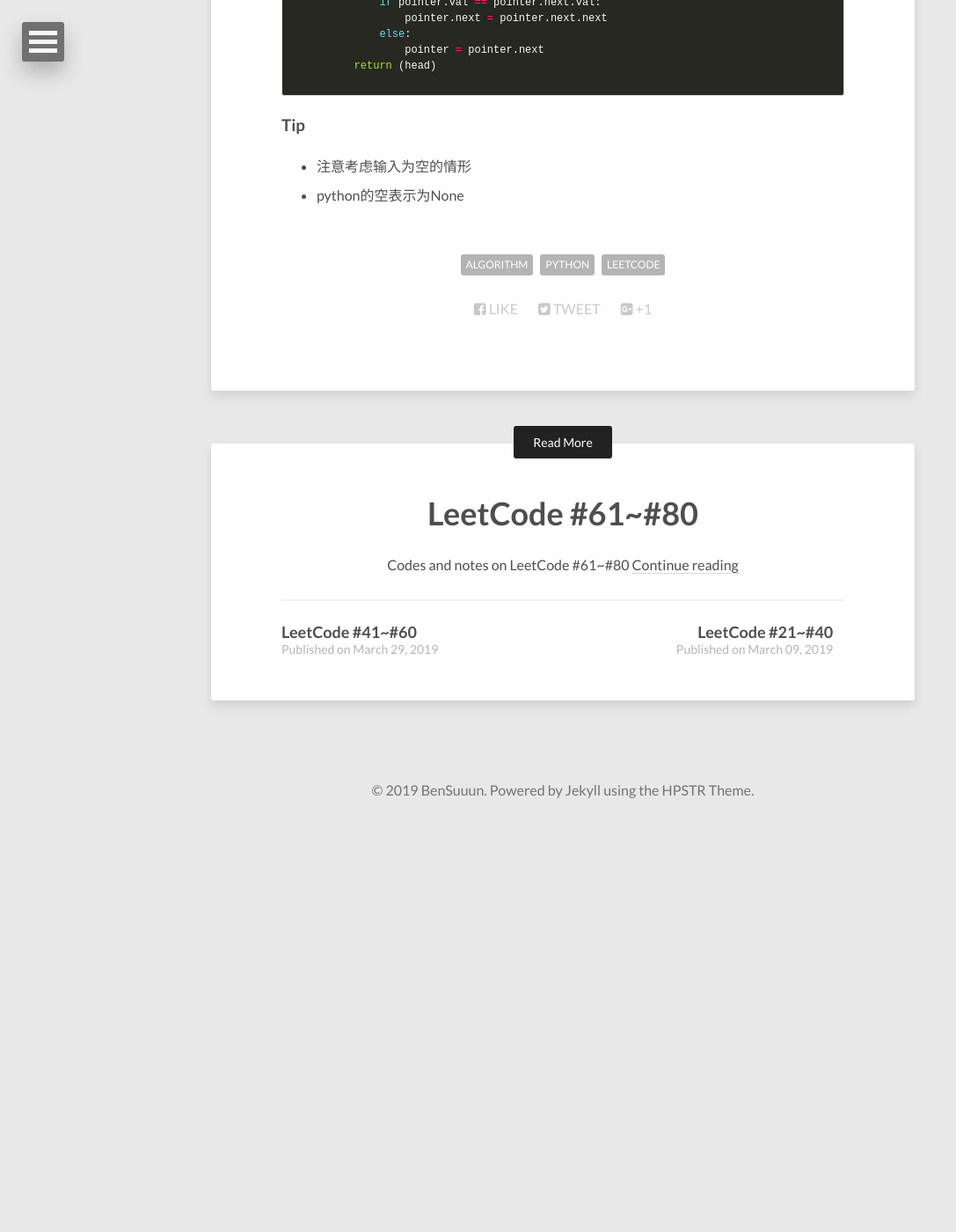
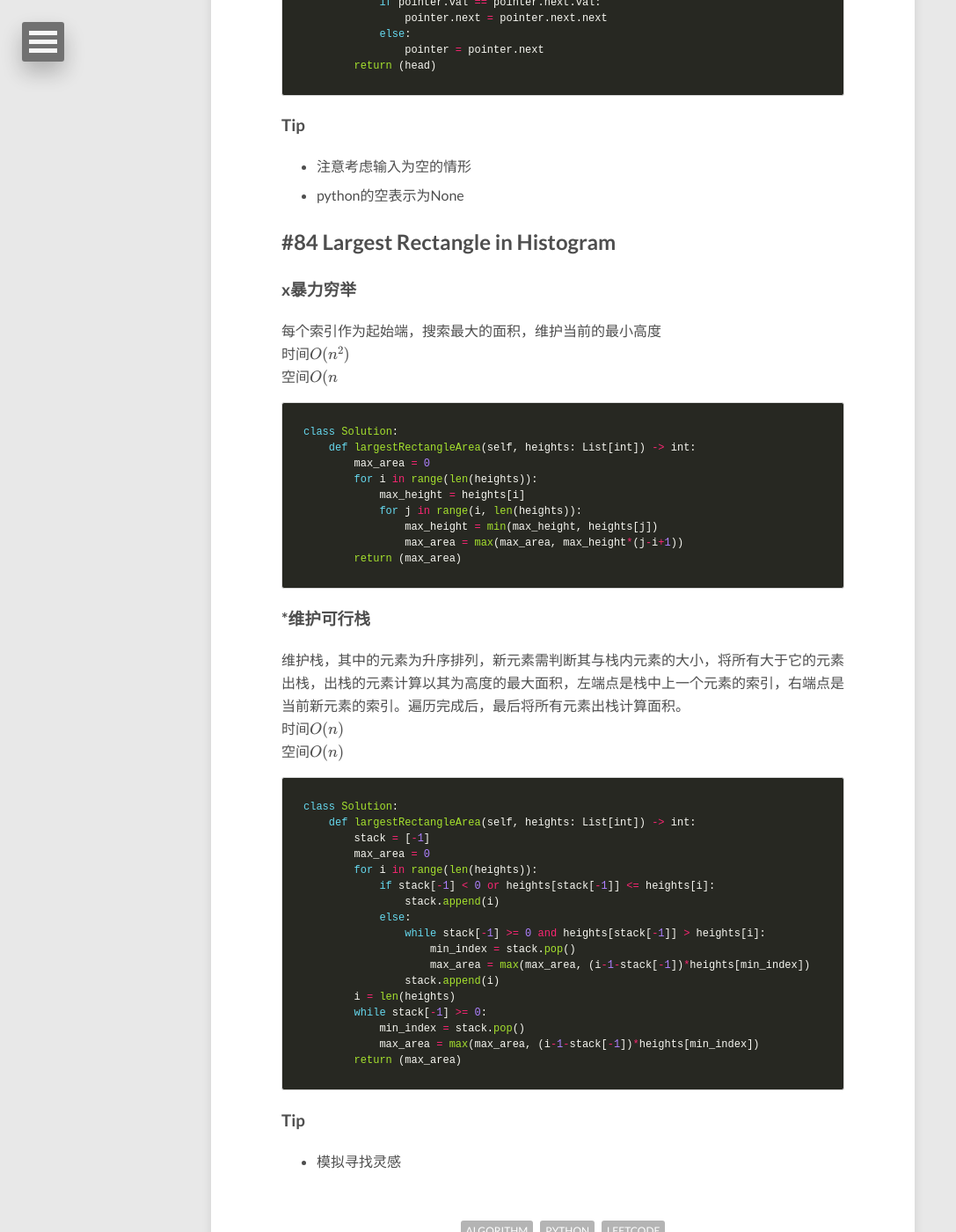
Before and after one commit to Wangbin-Sun/wangbin-sun.github.io, a Jekyll site: the page built from _posts/2019-05-13-leetcode-81-to-100.md, in a window 1280 px wide and 1400 px high, scrolled down 3018 px. Shown: the whole window at 88% size, without its empty margins (0-1087 px from the left). Built offline with Jekyll 4.4.1, drawn with Linux system fonts in a browser that asks for light colours; nearby versions of some CDN libraries; formulas are drawn with MathJax 3; before the commit the page ends 3957 px from its top, so only the background shows below that.

Commit message:
Update Leetcode to #84

````diff
--- a/_posts/2019-05-13-leetcode-81-to-100.md
+++ b/_posts/2019-05-13-leetcode-81-to-100.md
@@ -129,3 +129,48 @@ class Solution:
 ### Tip
 * 注意考虑输入为空的情形
 * python的空表示为None
+
+## #84 Largest Rectangle in Histogram
+
+### x暴力穷举
+每个索引作为起始端，搜索最大的面积，维护当前的最小高度
+时间$O(n^2)$
+空间$O(n$
+```python
+class Solution:
+    def largestRectangleArea(self, heights: List[int]) -> int:
+        max_area = 0
+        for i in range(len(heights)):
+            max_height = heights[i]
+            for j in range(i, len(heights)):
+                max_height = min(max_height, heights[j])
+                max_area = max(max_area, max_height*(j-i+1))
+        return (max_area)
+```
+
+### *维护可行栈
+维护栈，其中的元素为升序排列，新元素需判断其与栈内元素的大小，将所有大于它的元素出栈，出栈的元素计算以其为高度的最大面积，左端点是栈中上一个元素的索引，右端点是当前新元素的索引。遍历完成后，最后将所有元素出栈计算面积。
+时间$O(n)$
+空间$O(n)$
+```python
+class Solution:
+    def largestRectangleArea(self, heights: List[int]) -> int:
+        stack = [-1]
+        max_area = 0
+        for i in range(len(heights)):
+            if stack[-1] < 0 or heights[stack[-1]] <= heights[i]:
+                stack.append(i)
+            else:
+                while stack[-1] >= 0 and heights[stack[-1]] > heights[i]:
+                    min_index = stack.pop()
+                    max_area = max(max_area, (i-1-stack[-1])*heights[min_index])
+                stack.append(i)
+        i = len(heights)
+        while stack[-1] >= 0:
+            min_index = stack.pop()
+            max_area = max(max_area, (i-1-stack[-1])*heights[min_index])
+        return (max_area)
+```
+
+### Tip
+* 模拟寻找灵感
````
